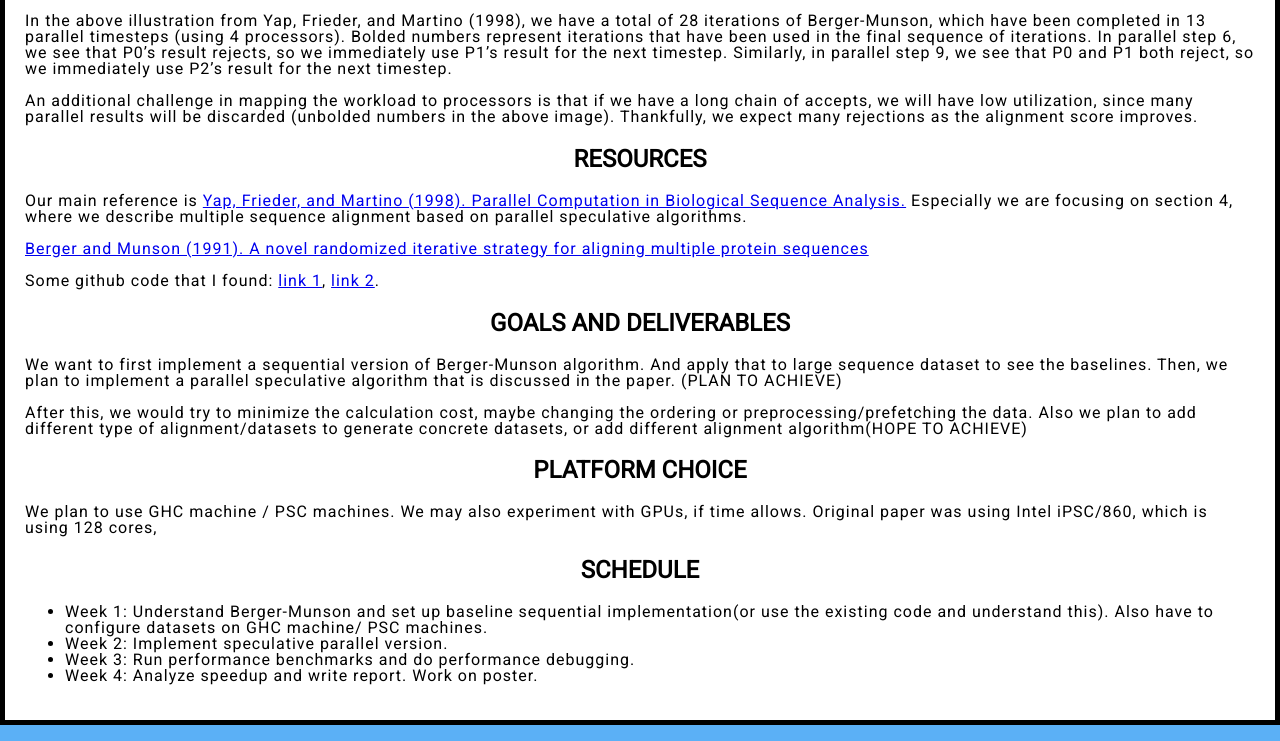
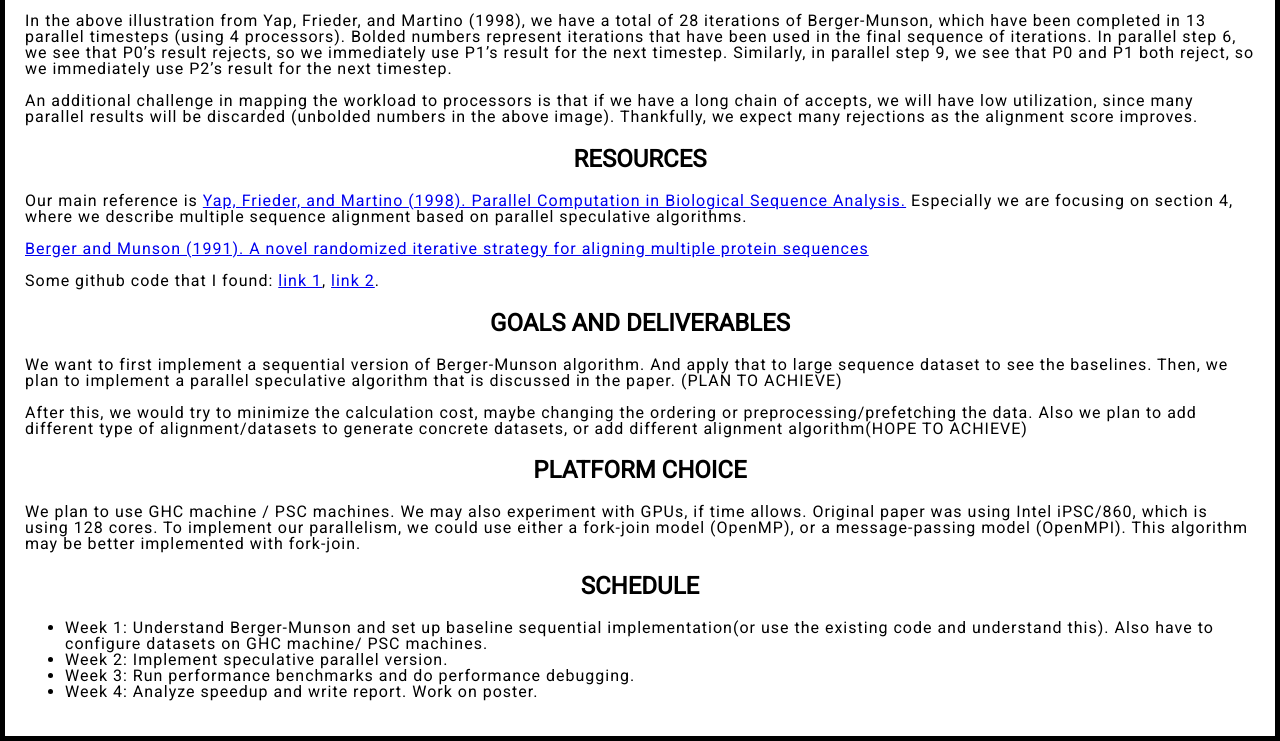
Before and after one commit to leonxie2003/leonxie2003.github.io, a plain HTML site: page index.html in a window 1280 px wide. Shown: the part 1156-1897 px from the top of the page. Drawn offline with Linux system fonts and the light colour scheme.

Commit message:
Added parallelism model

```diff
--- a/index.html
+++ b/index.html
@@ -145,7 +145,11 @@
     <p>
       We plan to use GHC machine / PSC machines. We may also experiment with
       GPUs, if time allows. Original paper was using Intel iPSC/860, which is
-      using 128 cores,
+      using 128 cores.
+
+      To implement our parallelism, we could use either a fork-join model
+      (OpenMP), or a message-passing model (OpenMPI). This algorithm may be
+      better implemented with fork-join.
     </p>
 
     <h2>SCHEDULE</h2>
```
Also changed, not shown: 1 other file.
